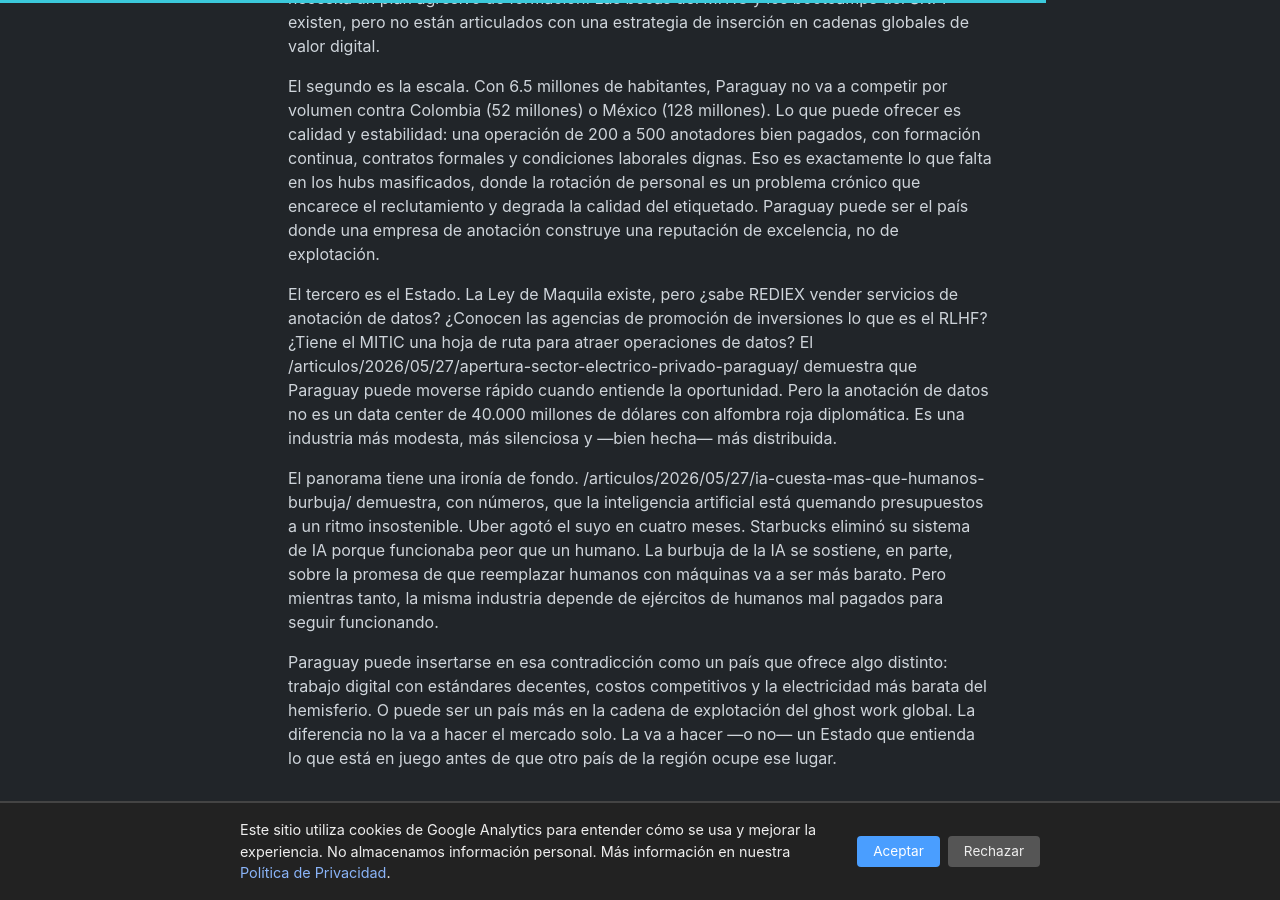
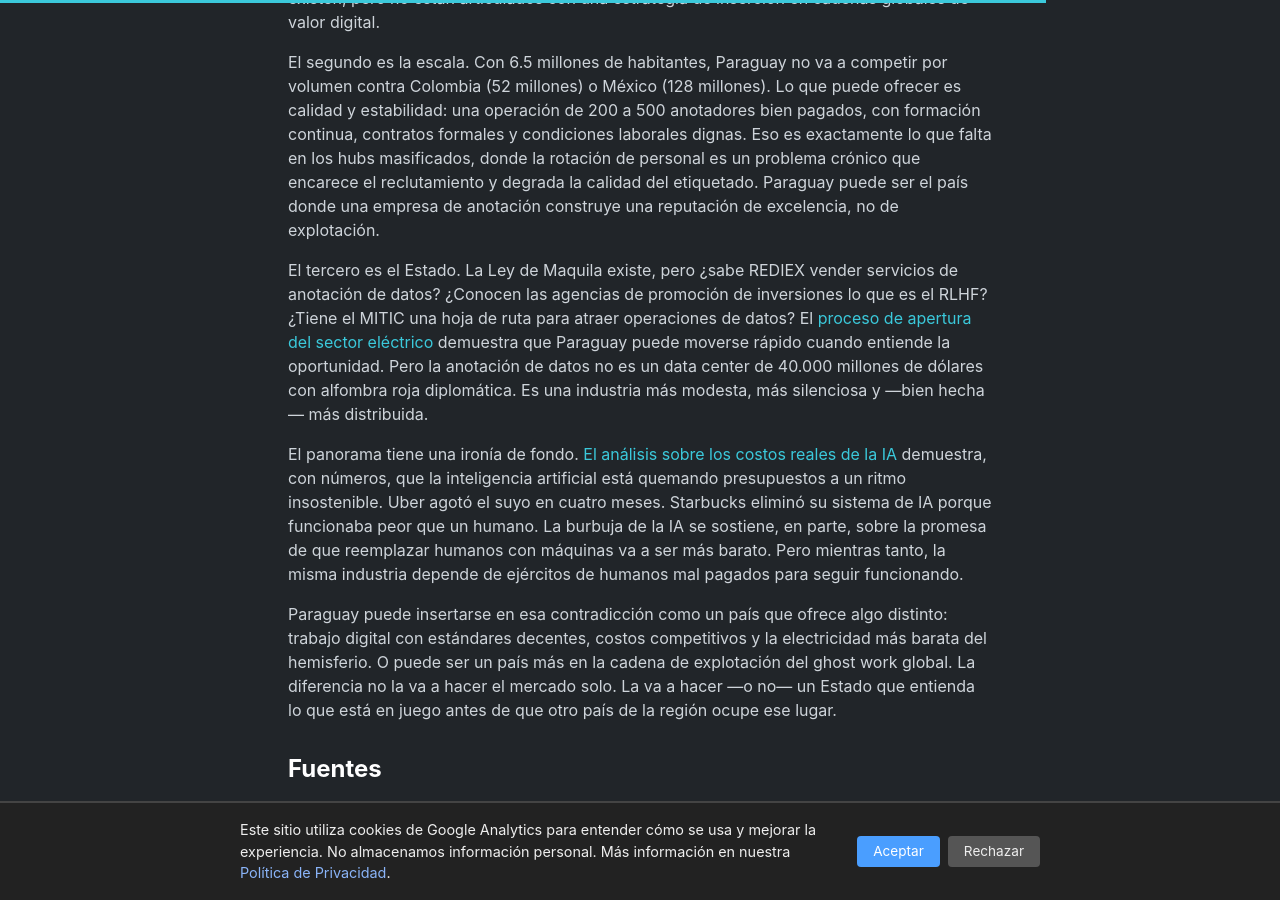
Before and after one commit to miravosqueinteresante/muchotexto.net, a Jekyll site: the page built from _posts/2026-06-27-anotacion-datos-paraguay-hub-trabajo-digital-ia.md, in a window 1280 px wide and 900 px high, scrolled down 4251 px. Built offline with Jekyll 4.4.1, drawn with Linux system fonts in a browser that asks for light colours; comment, search, counter and statistics services are not loaded; some of the changed text lies outside the part shown.

Commit message:
fix: links internos con sintaxis markdown [texto](post_url)

```diff
--- a/_posts/2026-06-27-anotacion-datos-paraguay-hub-trabajo-digital-ia.md
+++ b/_posts/2026-06-27-anotacion-datos-paraguay-hub-trabajo-digital-ia.md
@@ -64,9 +64,9 @@
 
 El segundo es la escala. Con 6.5 millones de habitantes, Paraguay no va a competir por volumen contra Colombia (52 millones) o México (128 millones). Lo que puede ofrecer es calidad y estabilidad: una operación de 200 a 500 anotadores bien pagados, con formación continua, contratos formales y condiciones laborales dignas. Eso es exactamente lo que falta en los hubs masificados, donde la rotación de personal es un problema crónico que encarece el reclutamiento y degrada la calidad del etiquetado. Paraguay puede ser el país donde una empresa de anotación construye una reputación de excelencia, no de explotación.
 
-El tercero es el Estado. La Ley de Maquila existe, pero ¿sabe REDIEX vender servicios de anotación de datos? ¿Conocen las agencias de promoción de inversiones lo que es el RLHF? ¿Tiene el MITIC una hoja de ruta para atraer operaciones de datos? El {% post_url 2026-05-27-apertura-sector-electrico-privado-paraguay %} demuestra que Paraguay puede moverse rápido cuando entiende la oportunidad. Pero la anotación de datos no es un data center de 40.000 millones de dólares con alfombra roja diplomática. Es una industria más modesta, más silenciosa y —bien hecha— más distribuida.
+El tercero es el Estado. La Ley de Maquila existe, pero ¿sabe REDIEX vender servicios de anotación de datos? ¿Conocen las agencias de promoción de inversiones lo que es el RLHF? ¿Tiene el MITIC una hoja de ruta para atraer operaciones de datos? El [proceso de apertura del sector eléctrico]({% post_url 2026-05-27-apertura-sector-electrico-privado-paraguay %}) demuestra que Paraguay puede moverse rápido cuando entiende la oportunidad. Pero la anotación de datos no es un data center de 40.000 millones de dólares con alfombra roja diplomática. Es una industria más modesta, más silenciosa y —bien hecha— más distribuida.
 
-El panorama tiene una ironía de fondo. {% post_url 2026-05-27-ia-cuesta-mas-que-humanos-burbuja %} demuestra, con números, que la inteligencia artificial está quemando presupuestos a un ritmo insostenible. Uber agotó el suyo en cuatro meses. Starbucks eliminó su sistema de IA porque funcionaba peor que un humano. La burbuja de la IA se sostiene, en parte, sobre la promesa de que reemplazar humanos con máquinas va a ser más barato. Pero mientras tanto, la misma industria depende de ejércitos de humanos mal pagados para seguir funcionando.
+El panorama tiene una ironía de fondo. [El análisis sobre los costos reales de la IA]({% post_url 2026-05-27-ia-cuesta-mas-que-humanos-burbuja %}) demuestra, con números, que la inteligencia artificial está quemando presupuestos a un ritmo insostenible. Uber agotó el suyo en cuatro meses. Starbucks eliminó su sistema de IA porque funcionaba peor que un humano. La burbuja de la IA se sostiene, en parte, sobre la promesa de que reemplazar humanos con máquinas va a ser más barato. Pero mientras tanto, la misma industria depende de ejércitos de humanos mal pagados para seguir funcionando.
 
 Paraguay puede insertarse en esa contradicción como un país que ofrece algo distinto: trabajo digital con estándares decentes, costos competitivos y la electricidad más barata del hemisferio. O puede ser un país más en la cadena de explotación del ghost work global. La diferencia no la va a hacer el mercado solo. La va a hacer —o no— un Estado que entienda lo que está en juego antes de que otro país de la región ocupe ese lugar.
 
```
Also changed, not shown: other parts of _posts/2026-06-27-anotacion-datos-paraguay-hub-trabajo-digital-ia.md (+1 -1 lines).
